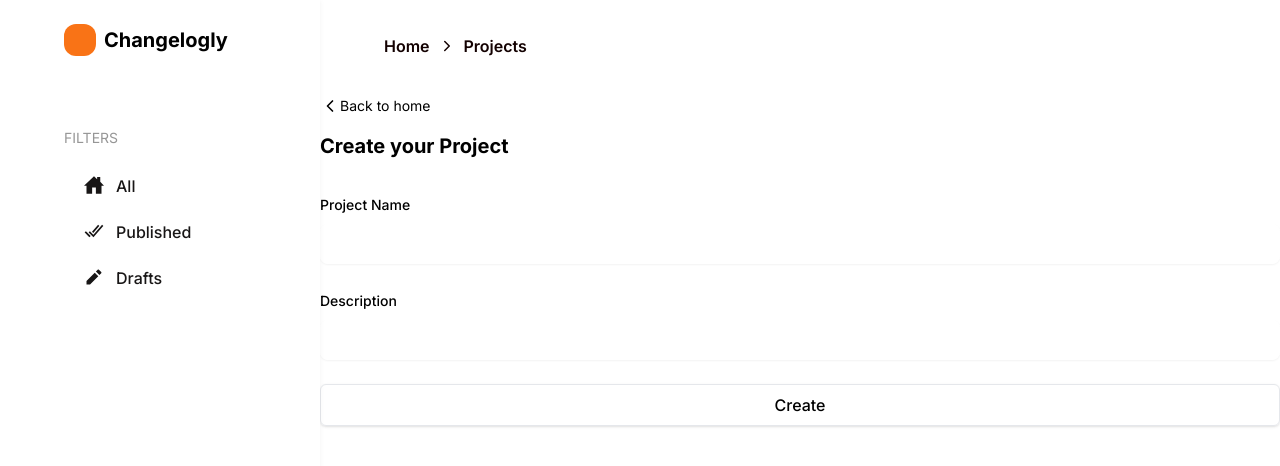
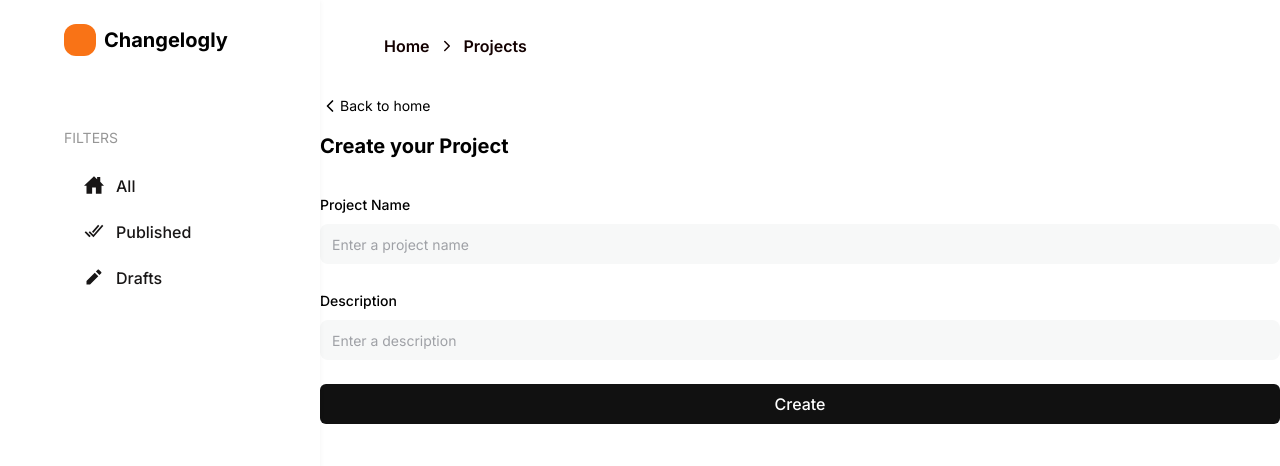
Before and after one commit to matheusalisauska/changelogly, a Next.js app: page /create-project in a window 1280 px wide. Shown: the top 466 px of the page. Built offline with nearby package versions, Linux system fonts and the light colour scheme.

Commit message:
feat: add new components

```diff
--- a/src/components/ui/button.tsx
+++ b/src/components/ui/button.tsx
@@ -10,13 +10,13 @@
     variants: {
       variant: {
         default:
-          "border-[1px] rounded-[6px] text-primary-foreground shadow hover:bg-primary/90",
+          "bg-[#111111] rounded-[6px] text-white hover:bg-primary/90",
         destructive:
-          "bg-destructive text-destructive-foreground shadow-sm hover:bg-destructive/90",
+          "bg-destructive text-destructive-foreground hover:bg-destructive/90",
         outline:
-          "border border-input bg-background shadow-sm hover:bg-accent hover:text-accent-foreground",
+          "border border-input bg-background hover:bg-accent hover:text-accent-foreground",
         secondary:
-          "bg-secondary text-secondary-foreground shadow-sm hover:bg-secondary/80",
+          "bg-secondary text-secondary-foreground hover:bg-secondary/80",
         ghost: "hover:bg-accent hover:text-accent-foreground",
         link: "text-primary underline-offset-4 hover:underline",
       },
@@ -36,7 +36,7 @@
 
 export interface ButtonProps
   extends React.ButtonHTMLAttributes<HTMLButtonElement>,
-    VariantProps<typeof buttonVariants> {
+  VariantProps<typeof buttonVariants> {
   asChild?: boolean
 }
 
--- /dev/null
+++ b/src/components/ui/form.tsx
@@ -0,0 +1,178 @@
+"use client"
+
+import * as React from "react"
+import * as LabelPrimitive from "@radix-ui/react-label"
+import { Slot } from "@radix-ui/react-slot"
+import {
+  Controller,
+  ControllerProps,
+  FieldPath,
+  FieldValues,
+  FormProvider,
+  useFormContext,
+} from "react-hook-form"
+
+import { cn } from "@/lib/utils"
+import { Label } from "@/components/ui/label"
+
+const Form = FormProvider
+
+type FormFieldContextValue<
+  TFieldValues extends FieldValues = FieldValues,
+  TName extends FieldPath<TFieldValues> = FieldPath<TFieldValues>
+> = {
+  name: TName
+}
+
+const FormFieldContext = React.createContext<FormFieldContextValue>(
+  {} as FormFieldContextValue
+)
+
+const FormField = <
+  TFieldValues extends FieldValues = FieldValues,
+  TName extends FieldPath<TFieldValues> = FieldPath<TFieldValues>
+>({
+  ...props
+}: ControllerProps<TFieldValues, TName>) => {
+  return (
+    <FormFieldContext.Provider value={{ name: props.name }}>
+      <Controller {...props} />
+    </FormFieldContext.Provider>
+  )
+}
+
+const useFormField = () => {
+  const fieldContext = React.useContext(FormFieldContext)
+  const itemContext = React.useContext(FormItemContext)
+  const { getFieldState, formState } = useFormContext()
+
+  const fieldState = getFieldState(fieldContext.name, formState)
+
+  if (!fieldContext) {
+    throw new Error("useFormField should be used within <FormField>")
+  }
+
+  const { id } = itemContext
+
+  return {
+    id,
+    name: fieldContext.name,
+    formItemId: `${id}-form-item`,
+    formDescriptionId: `${id}-form-item-description`,
+    formMessageId: `${id}-form-item-message`,
+    ...fieldState,
+  }
+}
+
+type FormItemContextValue = {
+  id: string
+}
+
+const FormItemContext = React.createContext<FormItemContextValue>(
+  {} as FormItemContextValue
+)
+
+const FormItem = React.forwardRef<
+  HTMLDivElement,
+  React.HTMLAttributes<HTMLDivElement>
+>(({ className, ...props }, ref) => {
+  const id = React.useId()
+
+  return (
+    <FormItemContext.Provider value={{ id }}>
+      <div ref={ref} className={cn("space-y-2", className)} {...props} />
+    </FormItemContext.Provider>
+  )
+})
+FormItem.displayName = "FormItem"
+
+const FormLabel = React.forwardRef<
+  React.ElementRef<typeof LabelPrimitive.Root>,
+  React.ComponentPropsWithoutRef<typeof LabelPrimitive.Root>
+>(({ className, ...props }, ref) => {
+  const { error, formItemId } = useFormField()
+
+  return (
+    <Label
+      ref={ref}
+      className={cn(error && "text-destructive", className)}
+      htmlFor={formItemId}
+      {...props}
+    />
+  )
+})
+FormLabel.displayName = "FormLabel"
+
+const FormControl = React.forwardRef<
+  React.ElementRef<typeof Slot>,
+  React.ComponentPropsWithoutRef<typeof Slot>
+>(({ ...props }, ref) => {
+  const { error, formItemId, formDescriptionId, formMessageId } = useFormField()
+
+  return (
+    <Slot
+      ref={ref}
+      id={formItemId}
+      aria-describedby={
+        !error
+          ? `${formDescriptionId}`
+          : `${formDescriptionId} ${formMessageId}`
+      }
+      aria-invalid={!!error}
+      {...props}
+    />
+  )
+})
+FormControl.displayName = "FormControl"
+
+const FormDescription = React.forwardRef<
+  HTMLParagraphElement,
+  React.HTMLAttributes<HTMLParagraphElement>
+>(({ className, ...props }, ref) => {
+  const { formDescriptionId } = useFormField()
+
+  return (
+    <p
+      ref={ref}
+      id={formDescriptionId}
+      className={cn("text-[0.8rem] text-muted-foreground", className)}
+      {...props}
+    />
+  )
+})
+FormDescription.displayName = "FormDescription"
+
+const FormMessage = React.forwardRef<
+  HTMLParagraphElement,
+  React.HTMLAttributes<HTMLParagraphElement>
+>(({ className, children, ...props }, ref) => {
+  const { error, formMessageId } = useFormField()
+  const body = error ? String(error?.message) : children
+
+  if (!body) {
+    return null
+  }
+
+  return (
+    <p
+      ref={ref}
+      id={formMessageId}
+      className={cn("text-[0.8rem] font-medium text-destructive", className)}
+      {...props}
+    >
+      {body}
+    </p>
+  )
+})
+FormMessage.displayName = "FormMessage"
+
+export {
+  useFormField,
+  Form,
+  FormItem,
+  FormLabel,
+  FormControl,
+  FormDescription,
+  FormMessage,
+  FormField,
+}
--- a/src/components/ui/input.tsx
+++ b/src/components/ui/input.tsx
@@ -3,7 +3,7 @@
 import { cn } from "@/lib/utils";
 
 export interface InputProps
-  extends React.InputHTMLAttributes<HTMLInputElement> {}
+  extends React.InputHTMLAttributes<HTMLInputElement> { }
 
 const Input = React.forwardRef<HTMLInputElement, InputProps>(
   ({ className, type, ...props }, ref) => {
@@ -11,7 +11,7 @@
       <input
         type={type}
         className={cn(
-          "flex h-10 w-full rounded-[8px] border border-white placeholder:text-white/60 bg-transparent px-3 py-1 text-sm shadow-sm transition-colors file:border-0 file:bg-transparent file:text-sm file:font-medium file:text-foreground  focus-visible:outline-none focus-visible:ring-1 focus-visible:ring-ring disabled:cursor-not-allowed disabled:opacity-50",
+          "flex h-10 w-full rounded-[8px] placeholder:text-[#969696] bg-[#f7f8f8] placeholder:text-[#9FA1A6] px-3 py-1 text-sm  focus-visible:outline-none focus-visible:ring-1 focus-visible:ring-ring disabled:cursor-not-allowed disabled:opacity-50",
           className
         )}
         ref={ref}
```
